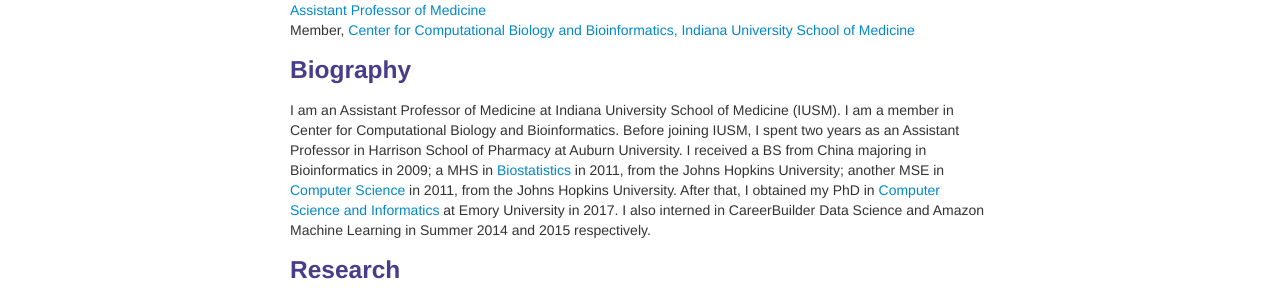
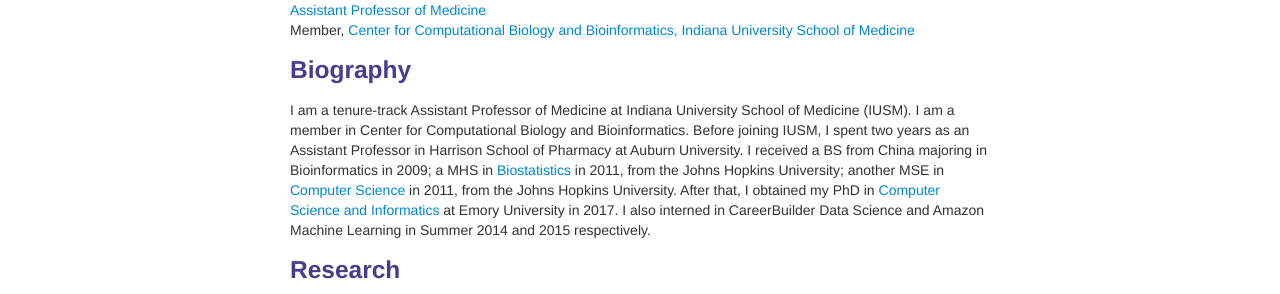
Before and after one commit to lichenbiostat/lichen-lab.github.io, a Jekyll site: the page built from index.md, in a window 1280 px wide. Shown: the part 184-478 px from the top of the page. Built offline with Jekyll 4.4.1, drawn with Linux system fonts in a browser that asks for light colours.

Commit message:
Update index.md

```diff
--- a/index.md
+++ b/index.md
@@ -1,6 +1,6 @@
 ---
 layout: page
-description: I am a tenure-tracked Assistant Professor of Medicine at Indiana University School of Medicine. I am also a member in Center for Computational Biology and Bioinformatics.
+description: I am a tenure-track Assistant Professor of Medicine at Indiana University School of Medicine. I am also a member at Center for Computational Biology and Bioinformatics.
 ---
 
 <div class="navbar">
@@ -26,7 +26,7 @@ description: I am a tenure-tracked Assistant Professor of Medicine at Indiana Un
 
 ###  Biography
 
-I am an Assistant Professor of Medicine at Indiana University School of Medicine (IUSM). I am a member in Center for Computational Biology and Bioinformatics. Before joining IUSM, I spent two years as an Assistant Professor in Harrison School of Pharmacy at Auburn University. I received a BS from China majoring in Bioinformatics in 2009; a MHS in [Biostatistics](http://www.jhsph.edu/departments/biostatistics/index.html) in 2011, from the Johns Hopkins University; another MSE in [Computer Science](https://www.cs.jhu.edu/) in 2011, from the Johns Hopkins University. After that, I obtained my PhD in [Computer Science and Informatics](http://www.cs.emory.edu/site/home/) at Emory University in 2017. I also interned in CareerBuilder Data Science and Amazon Machine Learning in Summer 2014 and 2015 respectively.
+I am a tenure-track Assistant Professor of Medicine at Indiana University School of Medicine (IUSM). I am a member in Center for Computational Biology and Bioinformatics. Before joining IUSM, I spent two years as an Assistant Professor in Harrison School of Pharmacy at Auburn University. I received a BS from China majoring in Bioinformatics in 2009; a MHS in [Biostatistics](http://www.jhsph.edu/departments/biostatistics/index.html) in 2011, from the Johns Hopkins University; another MSE in [Computer Science](https://www.cs.jhu.edu/) in 2011, from the Johns Hopkins University. After that, I obtained my PhD in [Computer Science and Informatics](http://www.cs.emory.edu/site/home/) at Emory University in 2017. I also interned in CareerBuilder Data Science and Amazon Machine Learning in Summer 2014 and 2015 respectively.
 
 
 ### Research
```
